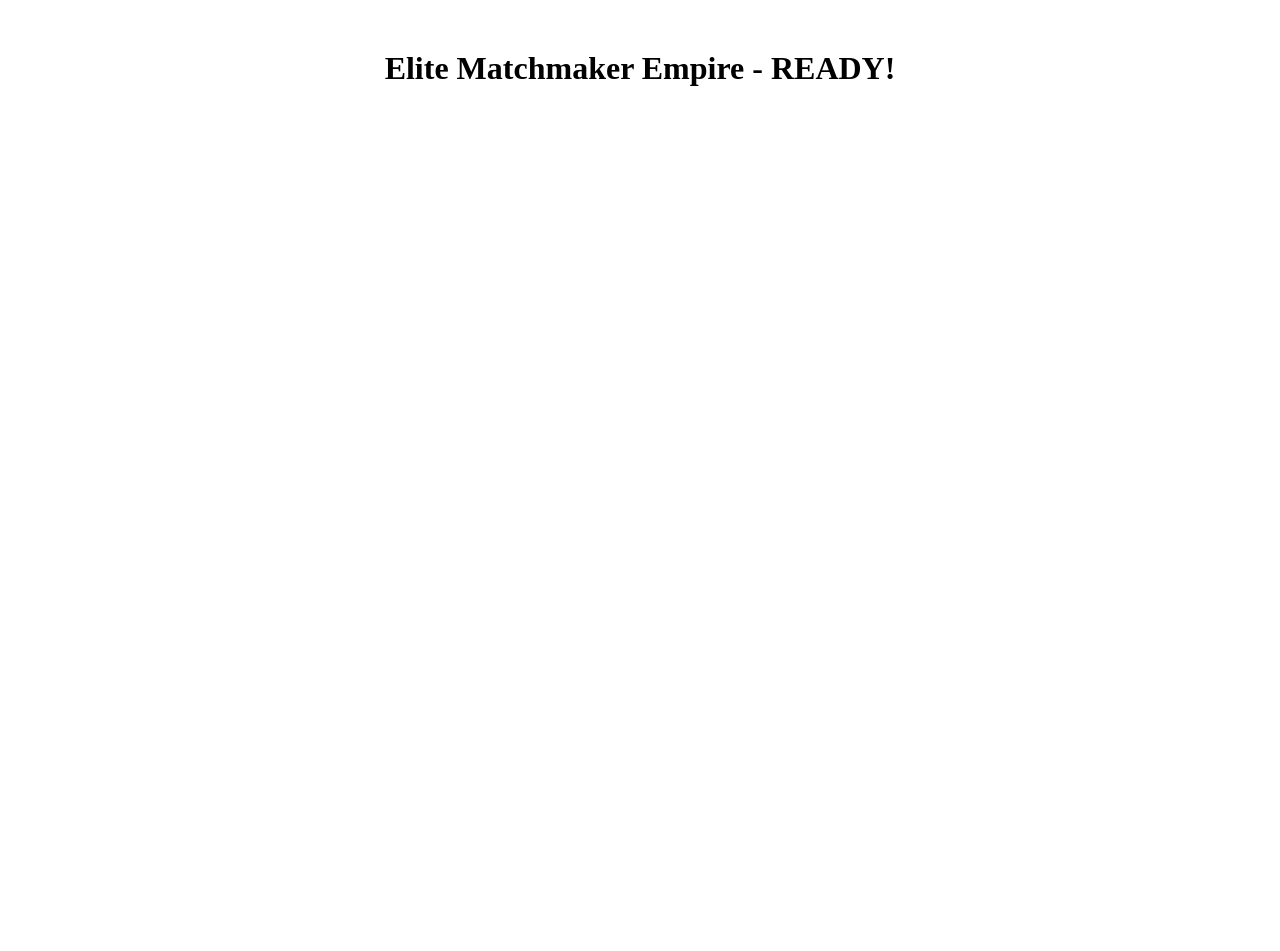
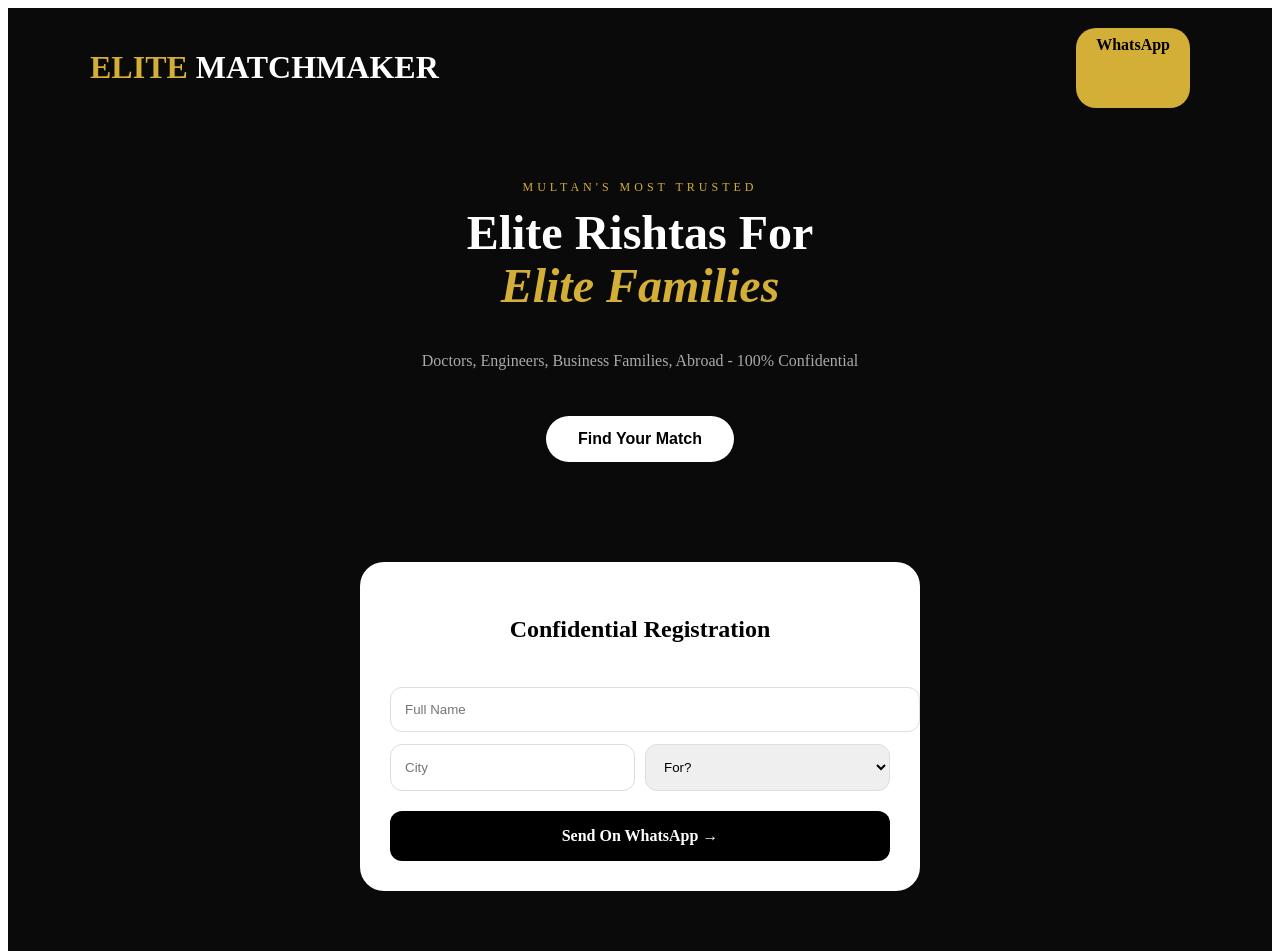
Before and after one commit to syedsamad7pi-design/elite_matchmaker_empire, a React (Vite) app: page / in a window 1280 px wide. Shown: the top 951 px of the page. Before the commit the page ends 800 px from the top, so only its background shows below. Built offline with nearby package versions, Linux system fonts and the light colour scheme.

Commit message:
Update App.tsx

```diff
--- a/src/App.tsx
+++ b/src/App.tsx
@@ -1,5 +1,43 @@
 
-function App(){
-  return <h1 style={{textAlign:'center',marginTop:'50px'}}>Elite Matchmaker Empire - READY!</h1>
+import { useState } from 'react'
+
+export default function App() {
+  const [form, setForm] = useState({name:'', city:'', type:''})
+  return (
+    <div style={{minHeight:'100vh', background:'#0a0a0a', color:'white', fontFamily:'serif', padding:'20px'}}>
+      <header style={{display:'flex', justifyContent:'space-between', maxWidth:'1100px', margin:'0 auto'}}>
+        <h1 style={{fontWeight:'bold'}}><span style={{color:'#D4AF37'}}>ELITE</span> MATCHMAKER</h1>
+        <a href="https://wa.me/923001234567" style={{background:'#D4AF37', color:'black', padding:'8px 20px', borderRadius:'20px', textDecoration:'none', fontWeight:'bold'}}>WhatsApp</a>
+      </header>
+
+      <div style={{textAlign:'center', padding:'60px 10px', maxWidth:'800px', margin:'0 auto'}}>
+        <p style={{color:'#D4AF37', letterSpacing:'4px', fontSize:'12px'}}>MULTAN'S MOST TRUSTED</p>
+        <h2 style={{fontSize:'48px', fontWeight:'bold', lineHeight:'1.1', marginTop:'10px'}}>
+          Elite Rishtas For <br/><span style={{color:'#D4AF37', fontStyle:'italic'}}>Elite Families</span>
+        </h2>
+        <p style={{color:'#aaa', marginTop:'20px'}}>Doctors, Engineers, Business Families, Abroad - 100% Confidential</p>
+        <button onClick={()=>document.getElementById('form')?.scrollIntoView({behavior:'smooth'})} style={{background:'white', color:'black', padding:'14px 32px', borderRadius:'30px', fontWeight:'bold', marginTop:'30px', border:'none', fontSize:'16px'}}>
+          Find Your Match
+        </button>
+      </div>
+
+      <div id="form" style={{maxWidth:'500px', margin:'40px auto', background:'white', color:'black', borderRadius:'24px', padding:'30px'}}>
+        <h3 style={{fontSize:'24px', fontWeight:'bold', textAlign:'center'}}>Confidential Registration</h3>
+        <input placeholder="Full Name" value={form.name} onChange={e=>setForm({...form, name:e.target.value})} style={{width:'100%', border:'1px solid #ddd', padding:'14px', borderRadius:'12px', marginTop:'20px'}} />
+        <div style={{display:'flex', gap:'10px', marginTop:'12px'}}>
+          <input placeholder="City" value={form.city} onChange={e=>setForm({...form, city:e.target.value})} style={{flex:1, border:'1px solid #ddd', padding:'14px', borderRadius:'12px'}} />
+          <select value={form.type} onChange={e=>setForm({...form, type:e.target.value})} style={{flex:1, border:'1px solid #ddd', padding:'14px', borderRadius:'12px'}}>
+            <option value="">For?</option><option>Son</option><option>Daughter</option><option>Brother</option><option>Sister</option>
+          </select>
+        </div>
+        <a href={`https://wa.me/923001234567?text=Salam! Name:${form.name}, City:${form.city}, For:${form.type} - Elite Matchmaker`} style={{display:'block', textAlign:'center', background:'black', color:'white', padding:'16px', borderRadius:'12px', fontWeight:'bold', marginTop:'20px', textDecoration:'none'}}>
+          Send On WhatsApp →
+        </a>
+      </div>
+
+      <footer style={{textAlign:'center', padding:'20px', color:'#666', fontSize:'12px'}}>
+        © 2026 Elite Matchmaker Empire - Multan
+      </footer>
+    </div>
+  )
 }
-export default App
```
